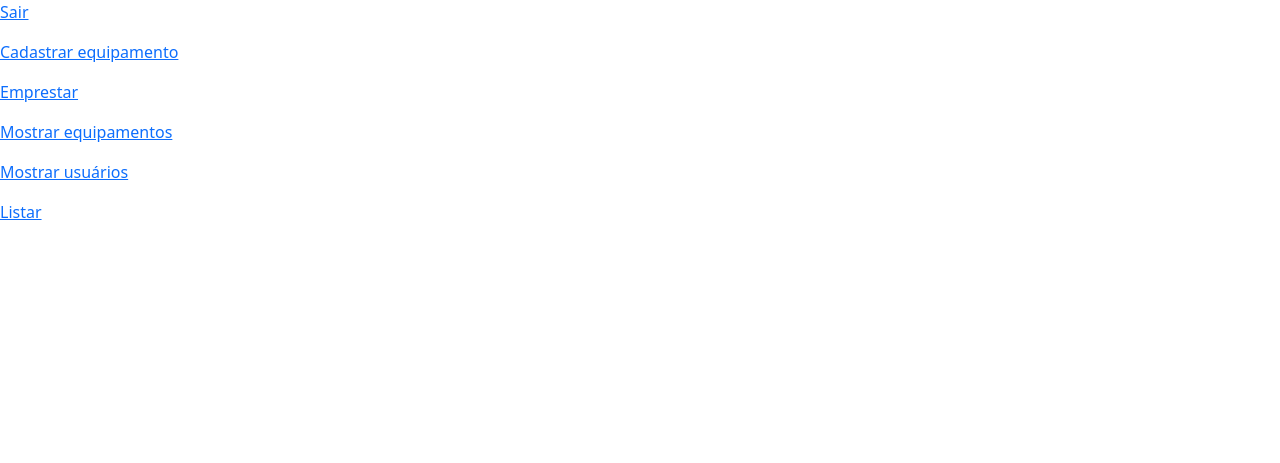
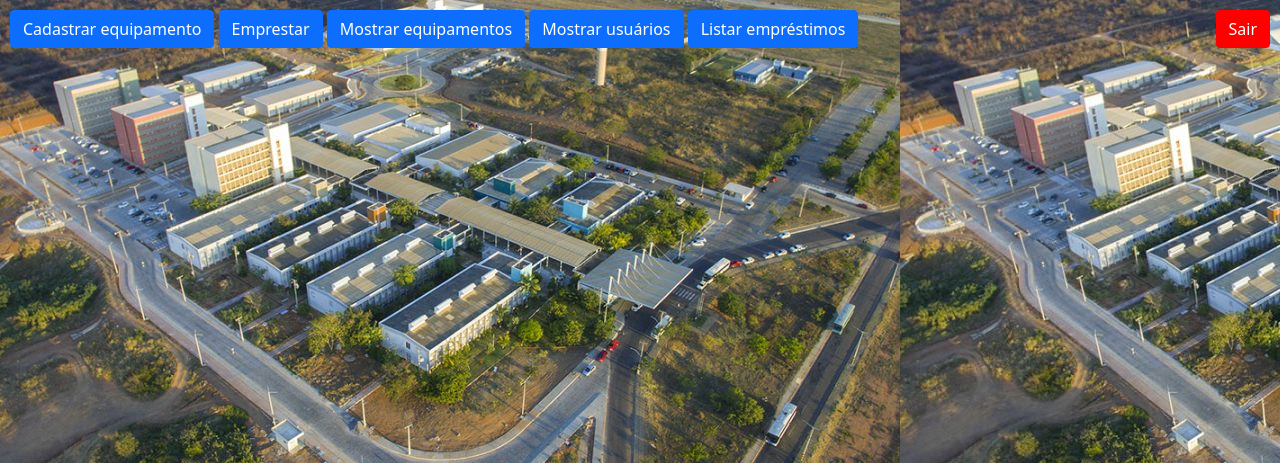
Before and after one commit to CiceroWesley/loan-and-returns, a Python web app: template flask/templates/menu.html in a window 1280 px wide. Shown: the top 463 px of the page. Run offline with Jinja, Linux system fonts and the light colour scheme; the template is opened without the code that fills it, so the values that code supplies are empty; some libraries are stand-ins or nearby versions.

Commit message:
adding styles

```diff
--- a/flask/formEmprestimo.py
+++ b/flask/formEmprestimo.py
@@ -4,6 +4,6 @@ from wtforms.fields.html5 import EmailField
 from wtforms.validators import DataRequired
 
 class EmprestimoForm(FlaskForm):
-  nome = StringField('Nome de quem pega emprestado: ', validators=[DataRequired()])
-  equipamento = SelectField('Equipamento',coerce=int)
+  nome = StringField('Nome de quem pega emprestado: ', validators=[DataRequired()], render_kw={'class':'myclass','style':'width: 50%;'})
+  equipamento = SelectField('Equipamento',coerce=int, render_kw={'class':'myclass','style':'width: 50%;'})
   enviar = SubmitField('Cadastrar')
--- a/flask/formEquipamento.py
+++ b/flask/formEquipamento.py
@@ -3,5 +3,5 @@ from wtforms import StringField, SubmitField
 from wtforms.validators import DataRequired
 
 class EquipamentoForm(FlaskForm):
-    nome = StringField('Nome do equipamento', validators=[DataRequired()])
+    nome = StringField('Nome do equipamento', validators=[DataRequired()], render_kw={'class':'myclass','style':'width: 50%;'})
     enviar = SubmitField('CADASTRAR')
--- a/flask/formLogin.py
+++ b/flask/formLogin.py
@@ -3,6 +3,6 @@ from wtforms import StringField, SubmitField, PasswordField
 from wtforms.validators import DataRequired
 
 class LoginForm(FlaskForm):
-   usuario = StringField('Nome de Usuário', validators=[DataRequired()])
-   senha = PasswordField('Senha: ', validators=[DataRequired()])
+   usuario = StringField('Nome de Usuário', validators=[DataRequired()],render_kw={'class':'myclass','style':'width: 50%;'})
+   senha = PasswordField('Senha: ', validators=[DataRequired()],render_kw={'class':'myclass','style':'width: 50%;'})
    enviar = SubmitField('Entrar')
--- a/flask/templates/base.html
+++ b/flask/templates/base.html
@@ -5,9 +5,8 @@
       <meta charset="utf-8">
       <meta name="viewport" content="width=device-width, initial-scale=1, shrink-to-fit=no">
       <link href="https://cdn.jsdelivr.net/npm/bootstrap@5.1.3/dist/css/bootstrap.min.css" rel="stylesheet" integrity="sha384-1BmE4kWBq78iYhFldvKuhfTAU6auU8tT94WrHftjDbrCEXSU1oBoqyl2QvZ6jIW3" crossorigin="anonymous">
-
     </head>
-<body>
+<body style="background-color: gray;" background="{{url_for('static', filename='ufca.jpg')}}">
   {% with messages = get_flashed_messages() %}
   {% if messages %}
     {% for message in messages %}
--- a/flask/templates/menu.html
+++ b/flask/templates/menu.html
@@ -3,16 +3,15 @@
 {% block conteudo %}
 
 
-<div>
-  <p><a href="{{url_for('logout')}}">Sair</a></p>
-</div>
-
-<div>
-  <p><a href="{{url_for('cadastrar_equipamento')}}">Cadastrar equipamento</a></p>
-  <p><a href="{{url_for('emprestar_equipamento')}}">Emprestar</a></p>
-  <p><a href="{{url_for('listar_equipamentos')}}">Mostrar equipamentos</a></p>
-  <p><a href="{{url_for('listar_usuarios')}}">Mostrar usuários</a></p>
-  <p><a href="{{url_for('listar_emprestimos')}}">Listar</a></p>
+<div style="padding: 10px; display: flex; flex-direction: row; align-items: center; justify-content: space-between;">
+  <div>
+    <a class="btn btn-primary" href="{{url_for('cadastrar_equipamento')}}" role="button">Cadastrar equipamento</a>
+    <a class="btn btn-primary" href="{{url_for('emprestar_equipamento')}}" role="button">Emprestar</a>
+    <a class="btn btn-primary" href="{{url_for('listar_equipamentos')}}" role="button">Mostrar equipamentos</a>
+    <a class="btn btn-primary" href="{{url_for('listar_usuarios')}}" role="button">Mostrar usuários</a>
+    <a class="btn btn-primary" href="{{url_for('listar_emprestimos')}}" role="button">Listar empréstimos</a>
+  </div>
+  <a class="btn btn-primary" style="background-color: red; border-color: red;" href="{{url_for('logout')}}" role="button">Sair</a>
 </div>
 
 {% endblock %}
```
Also changed, not shown: flask/formUsuario.py (+4 -4 lines), flask/templates/index.html (+5 -2 lines), README.md, flask/bd.sqlite3, flask/static/ufca.jpg (added).
